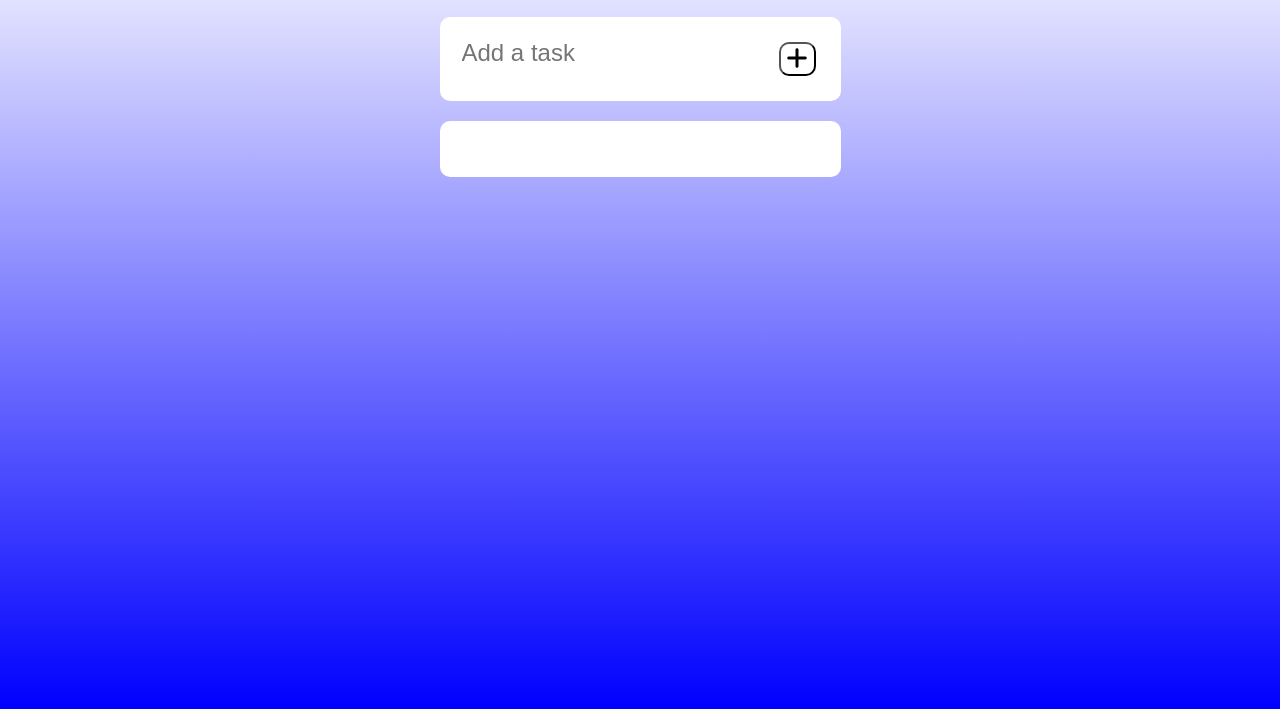
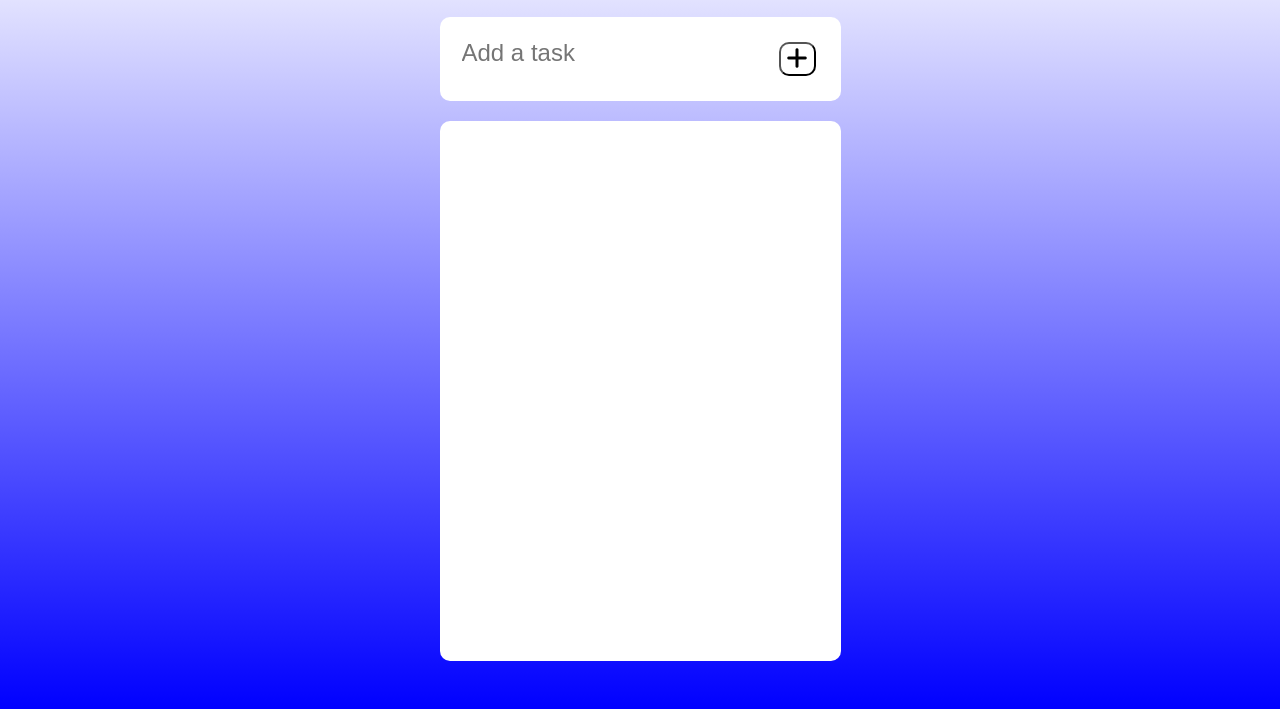
Before and after one commit to ofirdagan/karate-kid-kickstart, a plain HTML site: page 1-Vanilla/index.html in a window 1280 px wide. Shown: the part 91-800 px from the top of the page. Drawn offline with Linux system fonts and the light colour scheme.

Commit message:
make todo container scrollable

```diff
--- a/1-Vanilla/styles.css
+++ b/1-Vanilla/styles.css
@@ -2,7 +2,6 @@
 html {
     height: 100vh;
     min-width: 600px;
-    background: linear-gradient(to bottom,white, blue);
 }
 
 body {
@@ -10,6 +9,9 @@ body {
     flex-direction: column;
     justify-content: center;
     align-items: center;
+    background: linear-gradient(to bottom,white, blue);
+    background-repeat: no-repeat;
+
 }
 
 
@@ -62,7 +64,8 @@ button{
     border-radius: 10px;
     margin-top: 20px;
     padding: 20px;
-    height: 100%;
+    height: 500px;
+    overflow: auto;
 }
 #todo-list {
     padding-left: 5px;
```
